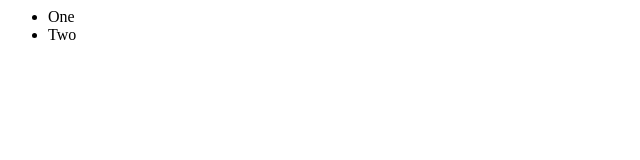
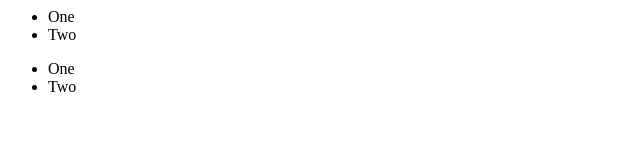
Before and after one commit to vitapramdevputra/hello-world, a plain HTML site: page index.html in a window 1280 px wide. Shown: the full height of the page, 0-640 px from the left. Drawn offline with Linux system fonts and the light colour scheme.

Commit message:
new branch changes

```diff
--- a/index.html
+++ b/index.html
@@ -5,6 +5,10 @@
                 <li>One</li>
                 <li>Two</li>
             </ul>
+            <ul data-branch="feature1">
+                <li>One</li>
+                <li>Two</li>
+            </ul>
         </div>
         </body>
 
```
